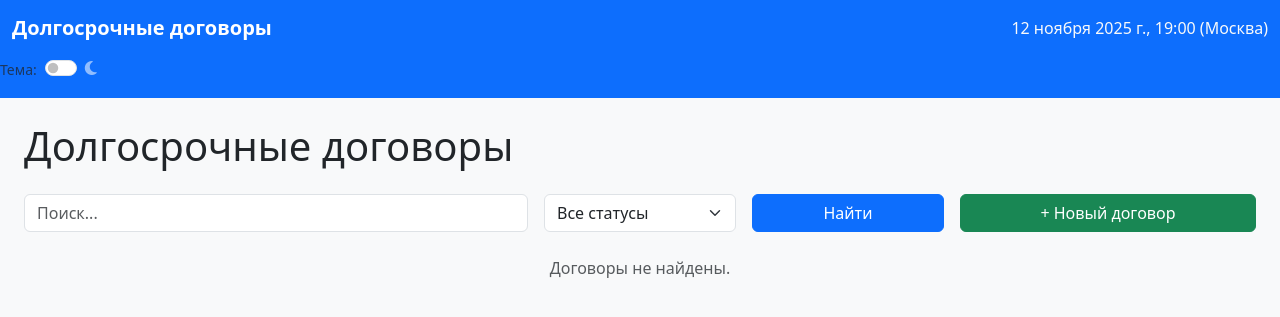
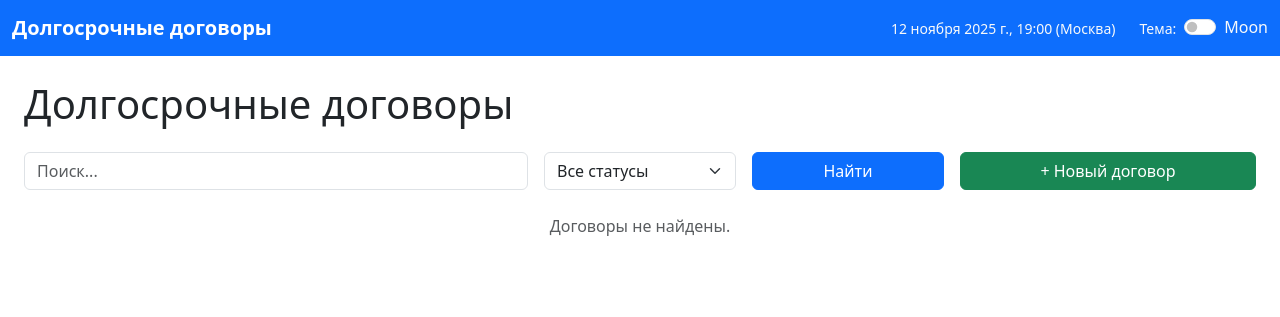
Before and after one commit to Alexej-Mich61/contracts, a Django app: page / in a window 1280 px wide. Shown: the top 317 px of the page. Run offline with Django 5.2, Linux system fonts and the light colour scheme; data that the repository does not hold is empty; some libraries are stand-ins or nearby versions.

Commit message:
20. Отдельный файл JS, убрал скрипты из шаблонов

```diff
--- /dev/null
+++ b/static/js/main.js
@@ -0,0 +1,72 @@
+// static/js/main.js
+
+// === ТЁМНАЯ ТЕМА ===
+document.addEventListener('DOMContentLoaded', function () {
+    const switchElement = document.getElementById('darkModeSwitch');
+
+    // Восстанавливаем сохранённую тему
+    if (localStorage.getItem('darkMode') === 'enabled') {
+        document.body.classList.add('dark-mode');
+        if (switchElement) switchElement.checked = true;
+    }
+
+    // Переключатель темы
+    if (switchElement) {
+        switchElement.addEventListener('change', function () {
+            if (this.checked) {
+                document.body.classList.add('dark-mode');
+                localStorage.setItem('darkMode', 'enabled');
+            } else {
+                document.body.classList.remove('dark-mode');
+                localStorage.setItem('darkMode', 'disabled');
+            }
+        });
+    }
+});
+
+// === ГЛОБАЛЬНЫЙ TOAST ===
+function showToast(message, type = 'success') {
+    const bg = type === 'success' ? 'bg-success' : 'bg-danger';
+    const icon = type === 'success' ? 'Success' : 'Error';
+    const toastHtml = `
+        <div class="toast align-items-center text-white ${bg} border-0" role="alert">
+            <div class="d-flex">
+                <div class="toast-body"><strong>${icon}</strong> ${message}</div>
+                <button type="button" class="btn-close btn-close-white me-2 m-auto" data-bs-dismiss="toast"></button>
+            </div>
+        </div>`;
+
+    const container = document.getElementById('toast-container');
+    if (container) {
+        container.insertAdjacentHTML('beforeend', toastHtml);
+        new bootstrap.Toast(container.lastElementChild, { delay: 3000 }).show();
+    }
+}
+
+// === Обновление чек-листа на списке договоров ===
+function handleChecklistChange(checkbox) {
+    const form = checkbox.form;
+    const formData = new FormData(form);
+    formData.set(checkbox.name, checkbox.checked);
+
+    fetch(form.action, {
+        method: 'POST',
+        body: formData,
+        headers: {
+            'X-CSRFToken': formData.get('csrfmiddlewaretoken'),
+            'X-Requested-With': 'XMLHttpRequest'
+        }
+    })
+    .then(r => r.ok ? r.json() : Promise.reject())
+    .then(() => {
+        showToast('Чек-лист обновлён', 'success');
+        const card = form.closest('.contract-card');
+        card.style.background = '#d4edda';
+        card.style.transition = 'background 0.4s';
+        setTimeout(() => card.style.background = '', 600);
+    })
+    .catch(() => {
+        showToast('Ошибка сохранения', 'danger');
+        checkbox.checked = !checkbox.checked;
+    });
+}
--- a/templates/base.html
+++ b/templates/base.html
@@ -7,39 +7,34 @@
     <meta name="viewport" content="width=device-width, initial-scale=1">
     <title>{% block title %}Долгосрочные договоры{% endblock %}</title>
 
-    <!-- Bootstrap CSS -->
     <link href="{% static 'css/bootstrap.min.css' %}" rel="stylesheet">
-
-    <!-- Наш кастомный стиль -->
     <link href="{% static 'css/custom.css' %}" rel="stylesheet">
-
-    <!-- Тёмная тема: подключаем поверх всего -->
     <link href="{% static 'css/dark-theme.css' %}" rel="stylesheet" id="dark-theme-link">
-
-    <!-- Иконка переключателя -->
     <link rel="stylesheet" href="https://cdnjs.cloudflare.com/ajax/libs/font-awesome/6.5.0/css/all.min.css">
 
     {% block extra_css %}{% endblock %}
 </head>
-<body class="bg-light">
+<body>
 
-    <!-- Навигация (можно будет потом расширять) -->
+    <!-- Навигация -->
     <nav class="navbar navbar-dark bg-primary mb-4">
-        <div class="container-fluid">
+        <div class="container-fluid d-flex justify-content-between align-items-center">
             <a class="navbar-brand fw-bold" href="{% url 'contracts:contract_list' %}">
                 Долгосрочные договоры
             </a>
-            <span class="navbar-text text-light">
-                {% now "j E Y г., H:i" %} (Москва)
-            </span>
-        </div>
-        <div class="navbar-text d-flex align-items-center">
-            <span class="me-2 text-muted small">Тема:</span>
-            <div class="form-check form-switch">
-                <input class="form-check-input" type="checkbox" id="darkModeSwitch">
-                <label class="form-check-label" for="darkModeSwitch">
-                    <i class="fas fa-moon"></i>
-                </label>
+            <div class="d-flex align-items-center gap-4">
+                <span class="navbar-text text-light small">
+                    {% now "j E Y г., H:i" %} (Москва)
+                </span>
+                <div class="d-flex align-items-center">
+                    <span class="me-2 text-light small">Тема:</span>
+                    <div class="form-check form-switch">
+                        <input class="form-check-input" type="checkbox" id="darkModeSwitch">
+                        <label class="form-check-label text-light" for="darkModeSwitch">
+                            Moon
+                        </label>
+                    </div>
+                </div>
             </div>
         </div>
     </nav>
@@ -54,45 +49,17 @@
             {% endfor %}
         {% endif %}
 
-        {% block content %}
-        {% endblock %}
+        {% block content %}{% endblock %}
     </div>
 
-    <!-- Toast container (глобальный) -->
+    <!-- Toast container -->
     <div aria-live="polite" aria-atomic="true" class="position-fixed top-0 end-0 p-3" style="z-index: 9999;">
         <div id="toast-container"></div>
     </div>
 
-    <!-- Bootstrap JS -->
-    <script src="{% static 'js/bootstrap.min.js' %}"></script>
+    <script src="{% static 'js/bootstrap.bundle.min.js' %}"></script>
+    <script src="{% static 'js/main.js' %}"></script>
+    {% block extra_js %}{% endblock %}
 
-    <script src="{% static 'js/bootstrap.bundle.min.js' %}"></script>
-
-    <!-- Тёмная тема: магия -->
-    <script>
-        document.addEventListener('DOMContentLoaded', function () {
-            const switchElement = document.getElementById('darkModeSwitch');
-            const darkThemeLink = document.getElementById('dark-theme-link');
-
-            // Проверяем сохранённую тему
-            if (localStorage.getItem('darkMode') === 'enabled') {
-                document.body.classList.add('dark-mode');
-                switchElement.checked = true;
-            }
-
-            // Переключатель
-            switchElement.addEventListener('change', function () {
-                if (this.checked) {
-                    document.body.classList.add('dark-mode');
-                    localStorage.setItem('darkMode', 'enabled');
-                } else {
-                    document.body.classList.remove('dark-mode');
-                    localStorage.setItem('darkMode', 'disabled');
-                }
-            });
-        });
-    </script>
-
-{% block extra_js %}{% endblock %}
 </body>
 </html>
--- a/templates/contracts/contract_list.html
+++ b/templates/contracts/contract_list.html
@@ -194,46 +194,3 @@
 </div>
 
 {% endblock %}
-
-{% block extra_js %}
-<script>
-    function showToast(message, type = 'success') {
-        const bg = type === 'success' ? 'bg-success' : 'bg-danger';
-        const icon = type === 'success' ? '✓' : '✕';
-        const toastHtml = `
-            <div class="toast align-items-center text-white ${bg} border-0" role="alert">
-                <div class="d-flex">
-                    <div class="toast-body"><strong>${icon}</strong> ${message}</div>
-                    <button type="button" class="btn-close btn-close-white me-2 m-auto" data-bs-dismiss="toast"></button>
-                </div>
-            </div>`;
-        const container = document.getElementById('toast-container');
-        container.insertAdjacentHTML('beforeend', toastHtml);
-        new bootstrap.Toast(container.lastElementChild, { delay: 1000 }).show();
-    }
-
-    function handleChecklistChange(checkbox) {
-        const form = checkbox.form;
-        const formData = new FormData(form);
-        formData.set(checkbox.name, checkbox.checked);
-
-        fetch(form.action, {
-            method: 'POST',
-            body: formData,
-            headers: { 'X-CSRFToken': formData.get('csrfmiddlewaretoken'), 'X-Requested-With': 'XMLHttpRequest' }
-        })
-        .then(r => r.ok ? r.json() : Promise.reject())
-        .then(() => {
-            showToast('Чек-лист обновлён', 'success');
-            const card = form.closest('.contract-card');
-            card.style.background = '#d4edda';
-            card.style.transition = 'background 0.4s';
-            setTimeout(() => card.style.background = '', 600);
-        })
-        .catch(() => {
-            showToast('Ошибка сохранения', 'danger');
-            checkbox.checked = !checkbox.checked;
-        });
-    }
-</script>
-{% endblock %}
```
Also changed, not shown: static/js/contract-form.js (added, +13 -0 lines), templates/contracts/contract_form.html (+1 -13 lines).
